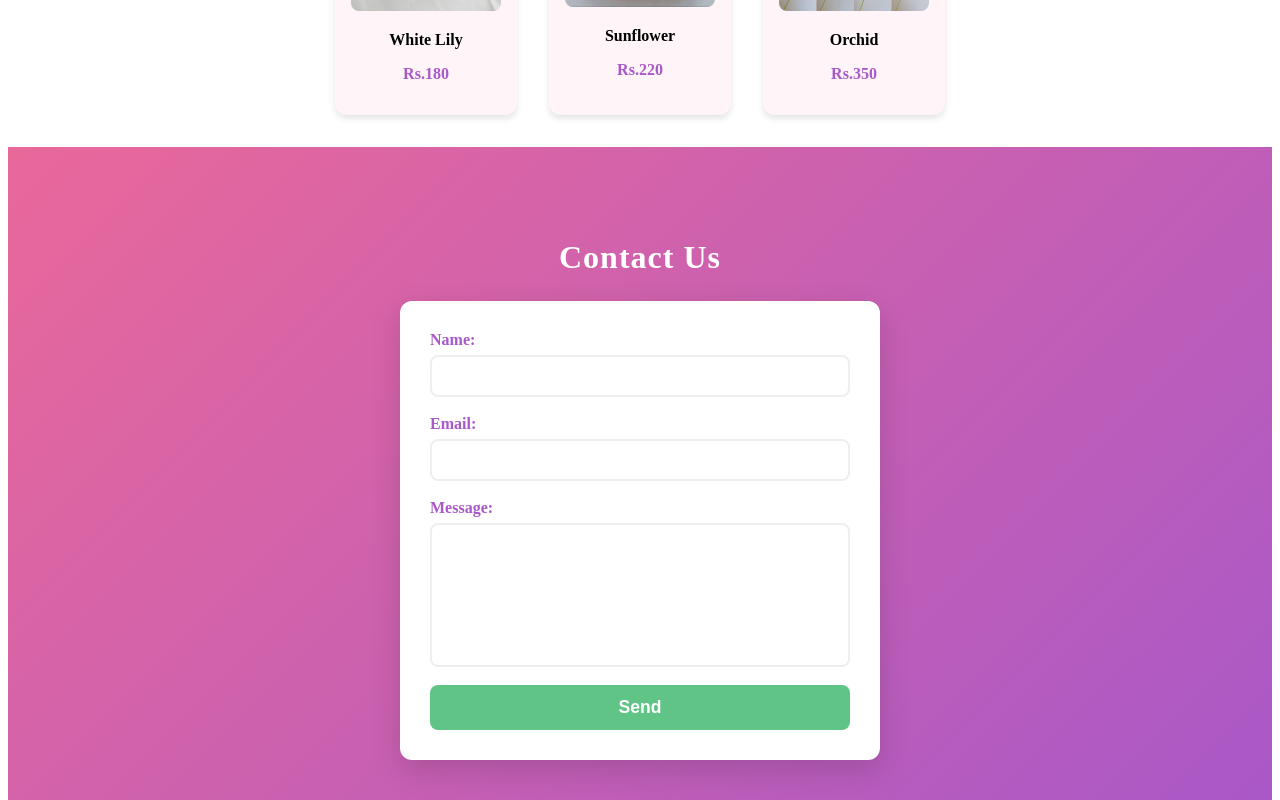
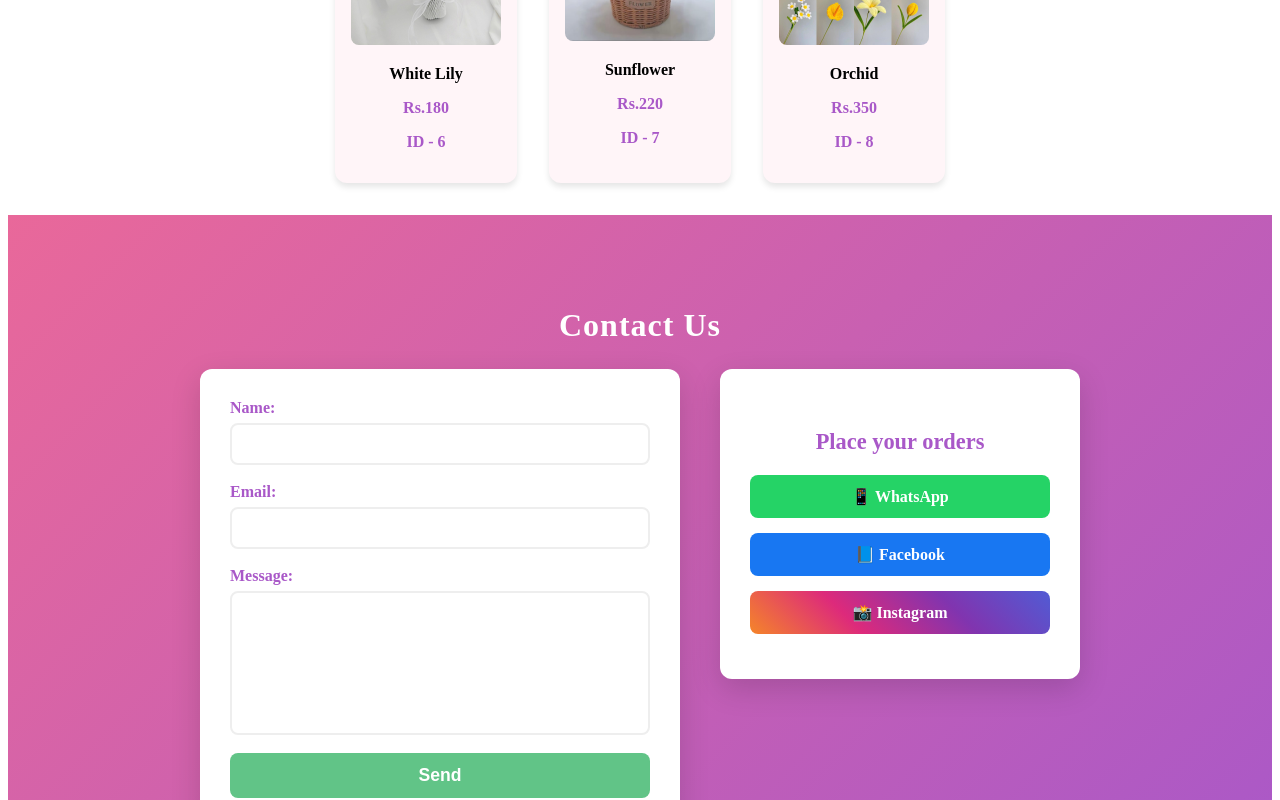
Before and after one commit to bineth-ellepola/Fluffy_patals_crafts, a React (Vite) app: page / in a window 1280 px wide. Shown: the part 1120-1920 px from the top of the page. Built offline with nearby package versions, Linux system fonts and the light colour scheme.

Commit message:
Added the contact as pages

```diff
--- a/package.json
+++ b/package.json
@@ -10,6 +10,7 @@
     "preview": "vite preview"
   },
   "dependencies": {
+    "emailjs-com": "^3.2.0",
     "react": "^19.2.0",
     "react-dom": "^19.2.0"
   },
--- a/src/components/Contact.jsx
+++ b/src/components/Contact.jsx
@@ -1,18 +1,83 @@
 import "../style/Contact.css";
+import emailjs from "emailjs-com";
+
 const Contact = () => {
+
+  const sendEmail = (e) => {
+    e.preventDefault();
+
+    emailjs.sendForm(
+      "service_r3rawy9",
+      "template_a8c5n1k",
+      e.target,
+      "FLvV549-RxmtpNtZf"
+    )
+    .then(
+      () => {
+        alert("Message sent successfully!");
+        e.target.reset();
+      },
+      (error) => {
+        alert("Failed to send message");
+        console.error(error);
+      }
+    );
+  };
+
   return (
   <section className="contact">
     <h3>Contact Us</h3>
-            <form className="contact-form">
-                <label htmlFor="name">Name:</label>
-                <input type="text" id="name" name="name" required />
-                <label htmlFor="email">Email:</label>
-                <input type="email" id="email" name="email" required />
-                <label htmlFor="message">Message:</label>
-                <textarea id="message" name="message" required></textarea>
+
+    <div className="contact-container">
+      {/* LEFT SIDE – FORM */}
+      <form className="contact-form" onSubmit={sendEmail}>
+        <label>Name:</label>
+        <input type="text" name="name" required />
+
+        <label>Email:</label>
+        <input type="email" name="email" required />
+
+        <label>Message:</label>
+        <textarea name="message" required></textarea>
+
         <button type="submit">Send</button>
       </form>
+
+      {/* RIGHT SIDE – SOCIAL LINKS */}
+      <div className="contact-social">
+        <h4>Place your orders</h4>
+
+        <a
+          href="https://wa.me/94718179298"
+          target="_blank"
+          rel="noopener noreferrer"
+          className="social whatsapp"
+        >
+          📱 WhatsApp
+        </a>
+
+        <a
+          href="https://www.facebook.com/yourpage"
+          target="_blank"
+          rel="noopener noreferrer"
+          className="social facebook"
+        >
+          📘 Facebook
+        </a>
+
+        <a
+          href="https://www.instagram.com/yourprofile"
+          target="_blank"
+          rel="noopener noreferrer"
+          className="social instagram"
+        >
+          📸 Instagram
+        </a>
+      </div>
+    </div>
   </section>
 );
-}
+
+};
+
 export default Contact;
--- a/src/components/Hero.jsx
+++ b/src/components/Hero.jsx
@@ -6,7 +6,14 @@ const Hero = () => {
     <section className="hero">
       <h2>Beautiful Handmade Pipe Cleaner Flowers 🌸</h2>
       <p>Bring joy to your home with our colorful creations!</p>
-      <button>Shop Now</button>
+      <a
+        href="https://wa.me/94710586108"
+        target="_blank"
+        rel="noopener noreferrer"
+      >
+        <button>Shop Now</button>
+      </a>
+
     </section>
   );
 };
--- a/src/components/ProductList.jsx
+++ b/src/components/ProductList.jsx
@@ -26,6 +26,7 @@ const ProductList = () => {
             <img src={product.img} alt={product.name} />
             <h4>{product.name}</h4>
             <p>{product.price}</p>
+            <p>ID - {product.id}</p>
           </div>
         ))}
       </div>
--- a/src/style/Contact.css
+++ b/src/style/Contact.css
@@ -97,3 +97,78 @@
     padding: 20px;
   }
 }
+/* Container for form + social */
+.contact-container {
+  display: flex;
+  gap: 40px;
+  width: 100%;
+  max-width: 900px;
+  justify-content: center;
+  align-items: flex-start;
+}
+
+/* Social section */
+.contact-social {
+  background: white;
+  padding: 30px;
+  width: 100%;
+  max-width: 300px;
+  border-radius: 12px;
+  box-shadow: 0 10px 30px rgba(0, 0, 0, 0.15);
+}
+
+.contact-social h4 {
+  margin-bottom: 20px;
+  color: var(--secondary);
+  font-size: 1.4rem;
+  text-align: center;
+}
+
+/* Social buttons */
+.social {
+  display: block;
+  padding: 12px;
+  margin-bottom: 15px;
+  border-radius: 8px;
+  text-align: center;
+  font-weight: bold;
+  text-decoration: none;
+  color: white;
+  transition: transform 0.2s, box-shadow 0.3s;
+}
+
+.social:hover {
+  transform: translateY(-2px);
+  box-shadow: 0 8px 20px rgba(0, 0, 0, 0.15);
+}
+
+/* Platform colors */
+.whatsapp {
+  background: #25d366;
+}
+
+.facebook {
+  background: #1877f2;
+}
+
+.instagram {
+  background: linear-gradient(
+    45deg,
+    #f58529,
+    #dd2a7b,
+    #8134af,
+    #515bd4
+  );
+}
+
+/* Mobile responsive */
+@media (max-width: 768px) {
+  .contact-container {
+    flex-direction: column;
+    align-items: center;
+  }
+
+  .contact-social {
+    max-width: 420px;
+  }
+}
```
Also changed, not shown: 1 other file (tests, documents, lock files or other folders). Lines whose indentation alone changed are shown as unchanged.
